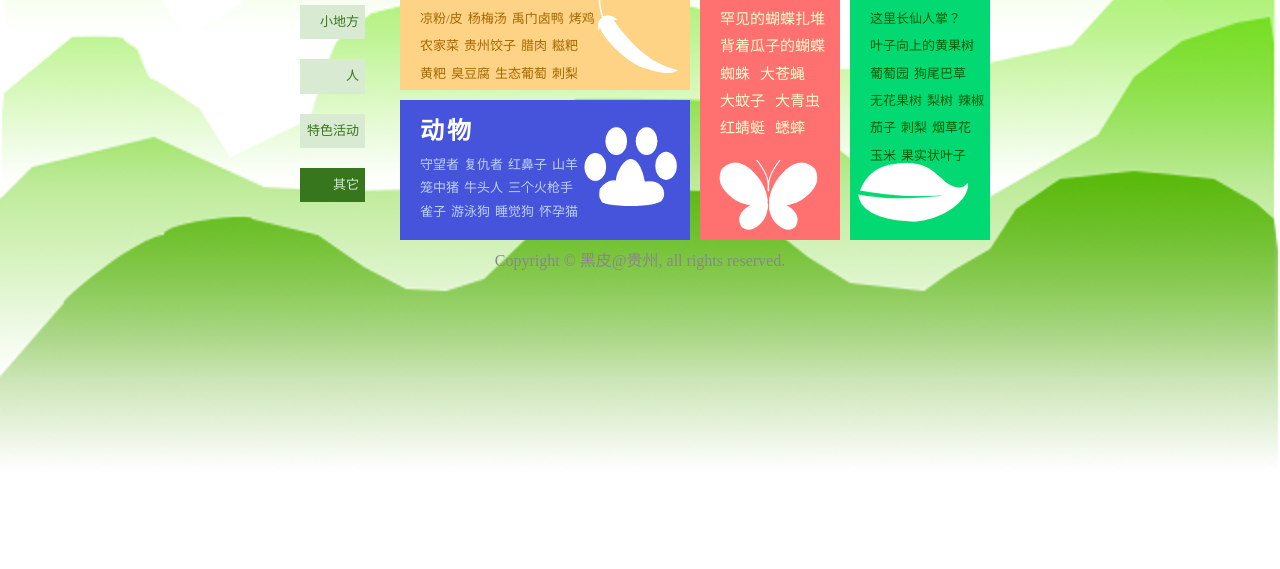
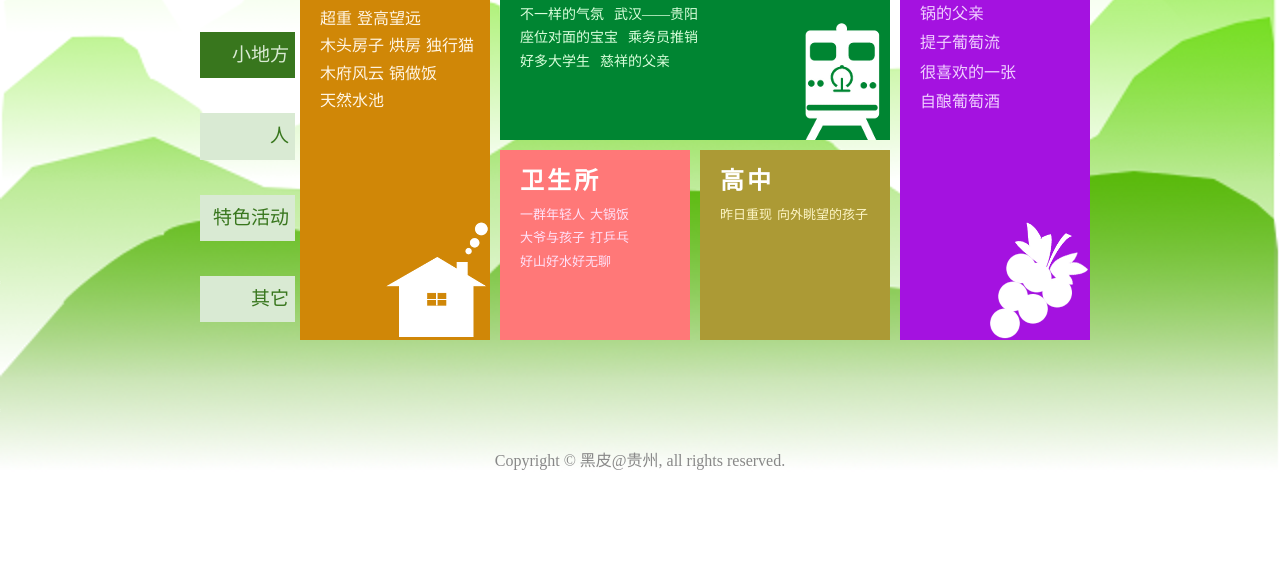
Before and after one commit to xiaohan2012/guizhou2012, a plain HTML site: page index.html in a window 1280 px wide. Shown: the part 231-800 px from the top of the page. Drawn offline with Linux system fonts and the light colour scheme.

Commit message:
Metro resized

```diff
--- a/js/index.js
+++ b/js/index.js
@@ -7,5 +7,5 @@ $(document).ready(function(){
         $(this).siblings().find("a").removeClass("active");
         $(this).find("a").addClass("active");
     });
-    $("#menu li:eq(4)").click()
+    $("#menu li:eq(1)").click()
 });
--- a/style/index.css
+++ b/style/index.css
@@ -15,7 +15,7 @@ h1,h2,h3,ul,li,p{
     margin:0 auto;
     margin-top:40px;
     margin-bottom:10px;
-    width:700px;
+    width:900px;
 }
 
 #header{
@@ -35,17 +35,17 @@ h1,h2,h3,ul,li,p{
     margin-left:10px;
 }
 #menu ul li{
-    width:65px;
-    margin-bottom:20px;
+    width:95px;
+    margin-bottom:35px;
 }
 #menu ul li a{
-    font-size:13px;
+    font-size:19px;
     text-decoration:none;
     background-color:#d9ead3;
     color:#38761d;
     display:block;
     text-align:right;
-    padding:6px;
+    padding:12px;
     padding-right:6px
 }
 
@@ -59,8 +59,8 @@ h1,h2,h3,ul,li,p{
     background-color:#38761d;
 }
 #content{
-    height:300px;
-    width:600px;
+    height:500px;
+    width:800px;
     float:right;
 }
 
@@ -97,28 +97,29 @@ h1,h2,h3,ul,li,p{
 }
 
 .size-4x4{
-    width:280px;
-    height:290px;
+    width:380px;
+    height:390px;
     margin-bottom:10px;
+    margin-left:10px;
 }
 
 .size-4x2{
-    width:290px;
-    height:140px;
+    width:390px;
+    height:190px;
     margin-bottom:10px;
     margin-left:10px;
 }
 
 .size-2x4{
-    width:140px;
-    height:290px;
+    width:190px;
+    height:390px;
     margin-bottom:10px;
     margin-left:10px;
 }
 
 .size-2x2{
-    width:140px;
-    height:140px;
+    width:190px;
+    height:190px;
     margin-bottom:10px;
     margin-left:10px;
 }
```
